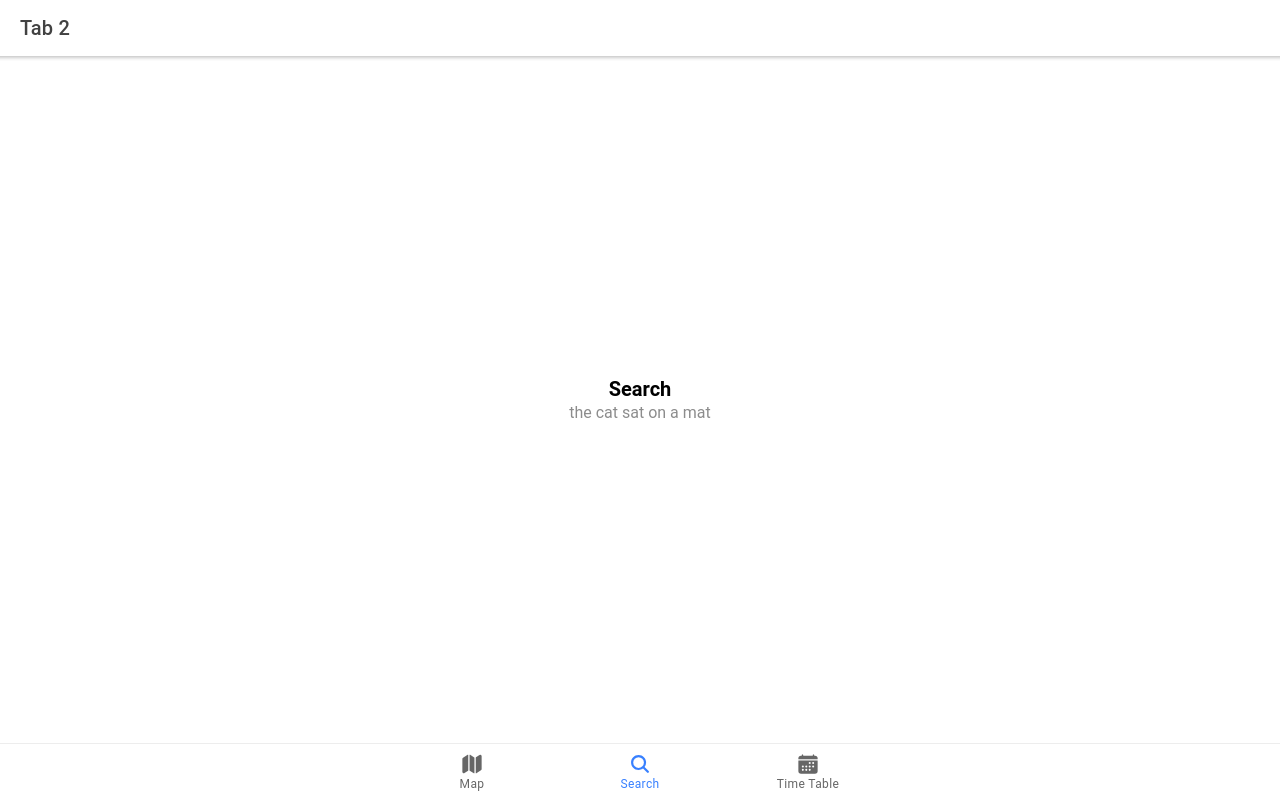
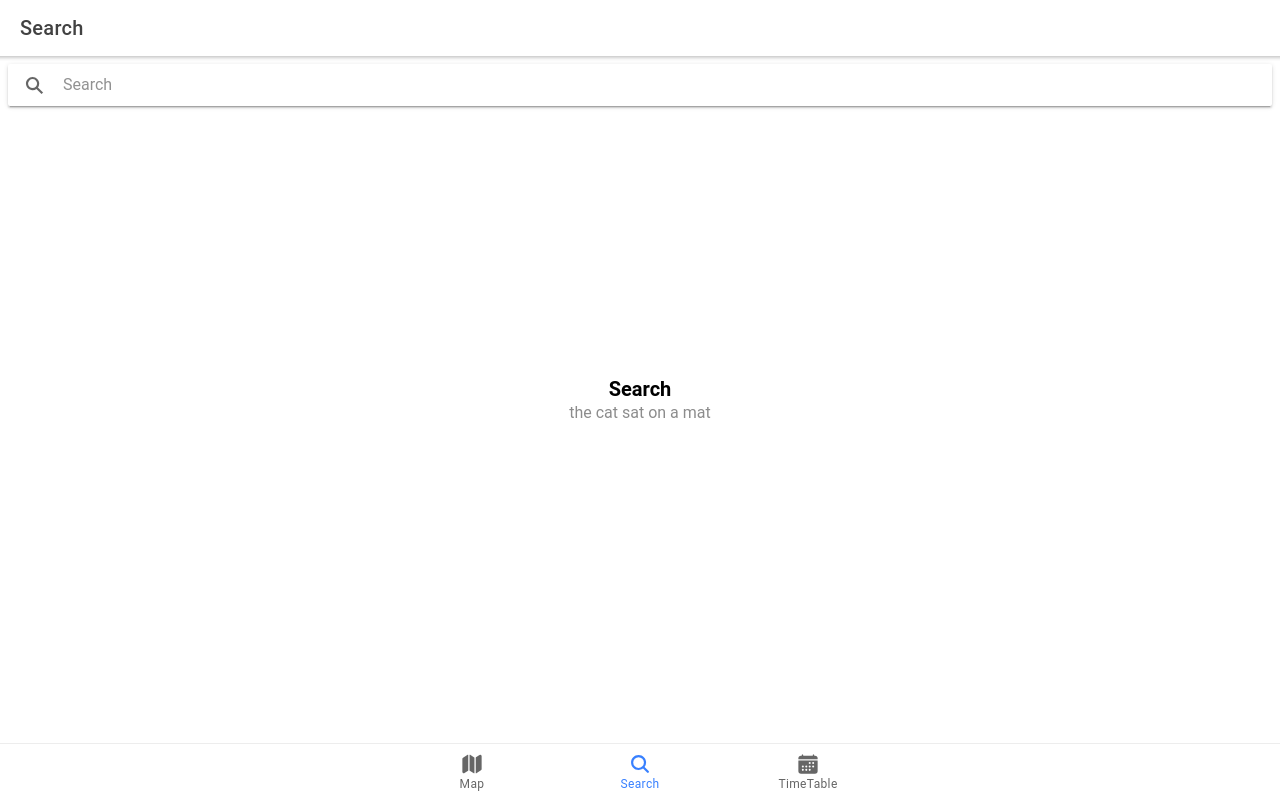
Before and after one commit to Darlane1/cdu-map, a React (Create React App) app: page /tab2 in a window 1280 px wide. Built offline with nearby package versions, Linux system fonts and the light colour scheme.

Commit message:
Added Searchbar

```diff
--- a/src/App.tsx
+++ b/src/App.tsx
@@ -6,8 +6,10 @@ import {
   IonRouterOutlet,
   IonTabBar,
   IonTabButton,
+  IonSearchbar,
   IonTabs,
   setupIonicReact
+
 } from '@ionic/react';
 import { IonReactRouter } from '@ionic/react-router';
 import { calendar, map, search} from 'ionicons/icons';
@@ -65,7 +67,7 @@ const App: React.FC = () => (
           </IonTabButton>
           <IonTabButton tab="tab3" href="/tab3">
             <IonIcon icon={calendar} />
-            <IonLabel>Time Table</IonLabel>
+            <IonLabel>TimeTable</IonLabel>
           </IonTabButton>
         </IonTabBar>
       </IonTabs>
--- a/src/index.tsx
+++ b/src/index.tsx
@@ -11,13 +11,3 @@ root.render(
     <App />
   </React.StrictMode>
 );
-
-// If you want your app to work offline and load faster, you can change
-// unregister() to register() below. Note this comes with some pitfalls.
-// Learn more about service workers: https://cra.link/PWA
-serviceWorkerRegistration.unregister();
-
-// If you want to start measuring performance in your app, pass a function
-// to log results (for example: reportWebVitals(console.log))
-// or send to an analytics endpoint. Learn more: https://bit.ly/CRA-vitals
-reportWebVitals();
--- a/src/pages/Tab1.tsx
+++ b/src/pages/Tab1.tsx
@@ -7,7 +7,7 @@ const Tab1: React.FC = () => {
     <IonPage>
       <IonHeader>
         <IonToolbar>
-          <IonTitle>Tab 1</IonTitle>
+          <IonTitle>Map</IonTitle>
         </IonToolbar>
       </IonHeader>
       <IonContent fullscreen>
--- a/src/pages/Tab2.tsx
+++ b/src/pages/Tab2.tsx
@@ -1,4 +1,5 @@
-import { IonContent, IonHeader, IonPage, IonTitle, IonToolbar } from '@ionic/react';
+import { IonContent, IonHeader, IonPage, IonSearchbar, IonTitle, IonToolbar } from '@ionic/react';
+import { trashBin } from 'ionicons/icons';
 import ExploreContainer from '../components/ExploreContainer';
 import './Tab2.css';
 
@@ -7,10 +8,11 @@ const Tab2: React.FC = () => {
     <IonPage>
       <IonHeader>
         <IonToolbar>
-          <IonTitle>Tab 2</IonTitle>
+          <IonTitle>Search</IonTitle>
         </IonToolbar>
       </IonHeader>
       <IonContent fullscreen>
+      <IonSearchbar showClearButton='always' clear-icon={trashBin}></IonSearchbar>
         <IonHeader collapse="condense">
           <IonToolbar>
             <IonTitle size="large">Tab 2</IonTitle>
@@ -18,6 +20,9 @@ const Tab2: React.FC = () => {
         </IonHeader>
         <ExploreContainer name="Search" />
       </IonContent>
+
+
+
     </IonPage>
   );
 };
--- a/src/pages/Tab3.tsx
+++ b/src/pages/Tab3.tsx
@@ -1,4 +1,5 @@
 import { IonContent, IonHeader, IonPage, IonTitle, IonToolbar } from '@ionic/react';
+import { trashBin } from 'ionicons/icons';
 import ExploreContainer from '../components/ExploreContainer';
 import './Tab3.css';
 
@@ -7,15 +8,17 @@ const Tab3: React.FC = () => {
     <IonPage>
       <IonHeader>
         <IonToolbar>
-          <IonTitle>Tab 3</IonTitle>
+          <IonTitle>TimeTable</IonTitle>
         </IonToolbar>
       </IonHeader>
+
       <IonContent fullscreen>
         <IonHeader collapse="condense">
           <IonToolbar>
             <IonTitle size="large">Tab 3</IonTitle>
           </IonToolbar>
         </IonHeader>
+
         <ExploreContainer name="Timetable" />
       </IonContent>
     </IonPage>
```
Also changed, not shown: 1 other file (tests, documents, lock files or other folders).
